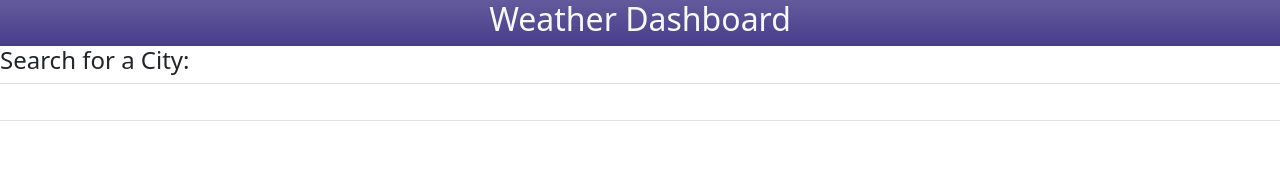
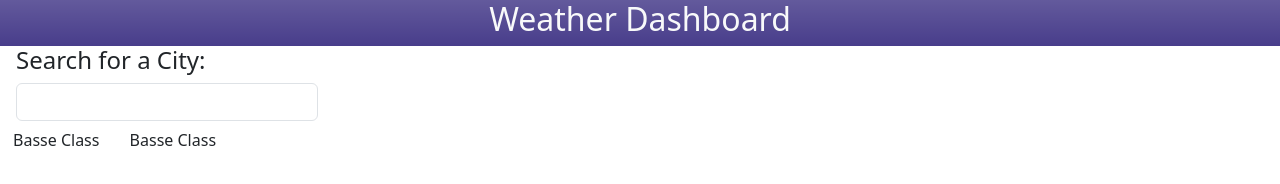
Before and after one commit to APScarlett/Challenge-6-Open-weather, a plain HTML site: page index.html in a window 1280 px wide. Drawn offline with nearby package versions, Linux system fonts and the light colour scheme.

Commit message:
Added padding and margin with bootstrap as well as a button with bootstrap

```diff
--- a/index.html
+++ b/index.html
@@ -4,21 +4,36 @@
     <meta charset="UTF-8">
     <meta name="viewport" content="width=device-width, initial-scale=1.0">
     <title>Document</title>
+     <!--link to the bootstrap library-->
     <link href="https://cdn.jsdelivr.net/npm/bootstrap@5.3.3/dist/css/bootstrap.min.css" rel="stylesheet" integrity="sha384-QWTKZyjpPEjISv5WaRU9OFeRpok6YctnYmDr5pNlyT2bRjXh0JMhjY6hW+ALEwIH" crossorigin="anonymous">
     <link rel="stylesheet" href="./assets/css/style.css">
 </head>
 <body>
+    <!--customer header with color and spacing-->
     <header class="row custom-bg-color bg-primary bg-gradient text-light" >
         <h2 class="col-12 text-center">Weather Dashboard</h2>
     </header>
 
     <main class="row">
-        <section class="col-4"></section>
-        <h4>Search for a City:</h4>
-        <input type="text" class="form-control">
-        <section class="col-8"></section>
+         <!--Search for a city input section-->
+        <section class="col-3">
+                 <!-- bootstrap for padding and margin-->
+            <h4 class="px-3">Search for a City:</h4>
+            <input type="text" class="form-control mx-3">
+
+            <button type="button" class="btn">Basse Class</button>
+            <button type="button" class="btn">Basse Class</button>
+
+        </section>
+
+
+        <section class="col-9">
+
+
+        </section>
 
     </main>
+     <!--My link to the dayjs library-->
     <script src="https://cdnjs.cloudflare.com/ajax/libs/dayjs/1.11.11/dayjs.min.js"></script>
     <script src="./assets/js/script.js"></script>
 </body>
```
